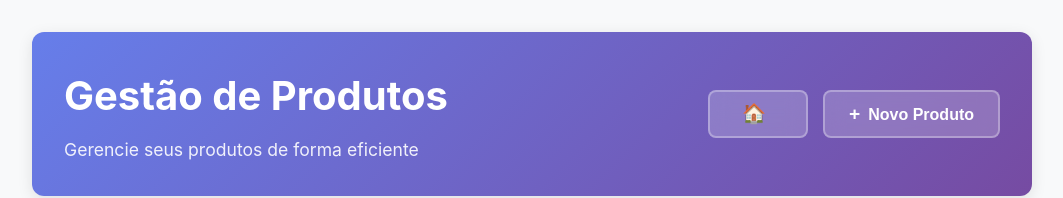
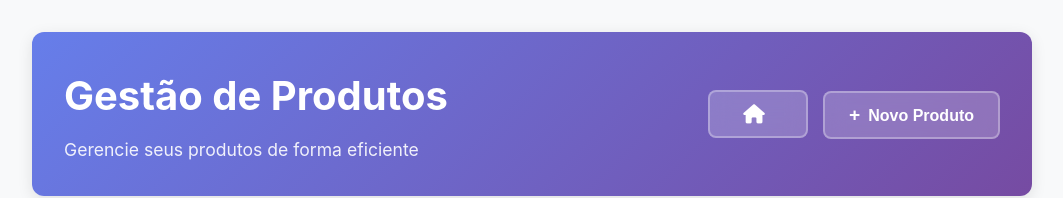
Before and after one commit to rogerionasc/framework_node, a React (Create React App) app in the folder client/: page /produto in a window 1280 px wide. Shown: the top 198 px of the page, without its empty margins (108-1171 px from the left). Built offline with nearby package versions, Linux system fonts and the light colour scheme; no server answers.

Commit message:
Adiconado botão para voltar para pagina home

```diff
--- a/client/public/index.html
+++ b/client/public/index.html
@@ -15,6 +15,8 @@
       user's mobile device or desktop. See https://developers.google.com/web/fundamentals/web-app-manifest/
     -->
     <link rel="manifest" href="%PUBLIC_URL%/manifest.json" />
+    <!-- Font Awesome Icons -->
+    <link rel="stylesheet" href="https://cdnjs.cloudflare.com/ajax/libs/font-awesome/6.4.0/css/all.min.css" integrity="sha512-iecdLmaskl7CVkqkXNQ/ZH/XLlvWZOJyj7Yy7tcenmpD1ypASozpmT/E0iPtmFIB46ZmdtAc9eNBvH0H/ZpiBw==" crossorigin="anonymous" referrerpolicy="no-referrer" />
     <!--
       Notice the use of %PUBLIC_URL% in the tags above.
       It will be replaced with the URL of the `public` folder during the build.
--- a/client/src/components/fornecedor/Fornecedor.js
+++ b/client/src/components/fornecedor/Fornecedor.js
@@ -285,7 +285,7 @@ const Fornecedor = () => {
             className="btn btn-secondary"
             onClick={() => navigate('/')}
           >
-            <span className="btn-icon">🏠</span>
+            <span className="btn-icon"><i className="fas fa-home"></i></span>
           </button>
           <button
             className="btn btn-primary"
--- a/client/src/components/produto/Produto.js
+++ b/client/src/components/produto/Produto.js
@@ -176,7 +176,7 @@ const Produto = ({ data }) => {
             className="btn btn-secondary"
             onClick={() => navigate('/')}
           >
-            <span className="btn-icon">🏠</span>
+            <span className="btn-icon"><i className="fas fa-home"></i></span>
           </button>
           <button
             className="btn btn-primary"
```
